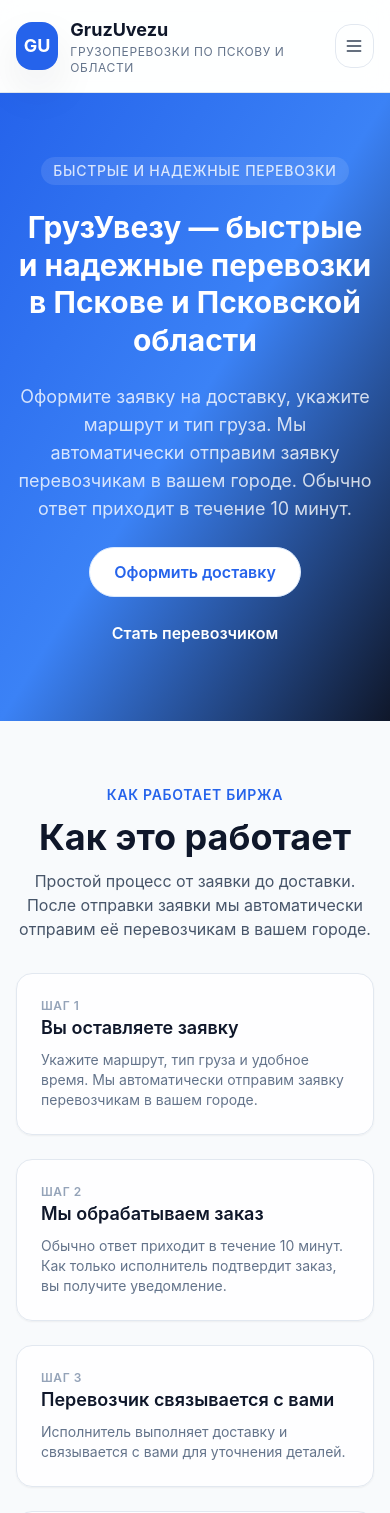
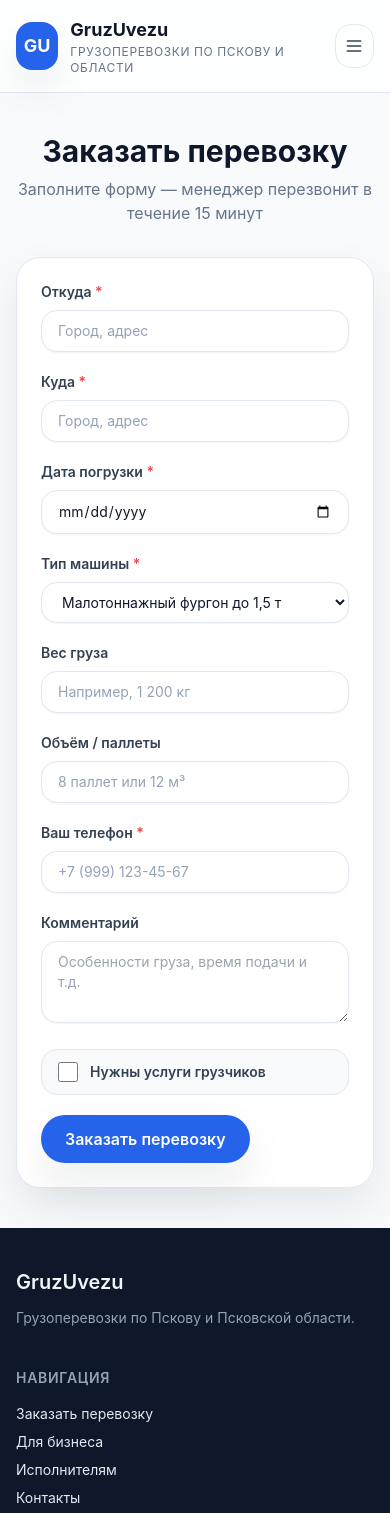
Before and after one commit to paybackovich/gruzuvezu, a React (Vite) app in the folder project/frontend/: page / in a window 390 px wide. Shown: the top 1513 px of the page. Built offline with nearby package versions, Linux system fonts and the light colour scheme.

Commit message:
Update Carriers, Contacts, and Home pages: enhance Carriers page with new collaboration conditions and requirements, simplify Contacts form by removing email field, and implement a new order request form on Home page for better user interaction.

```diff
--- a/project/frontend/src/pages/Carriers.jsx
+++ b/project/frontend/src/pages/Carriers.jsx
@@ -1,83 +1,79 @@
+import Button from '../components/Button.jsx';
 import Card from '../components/Card.jsx';
-import Button from '../components/Button.jsx';
 
-const carriers = [
+const conditions = [
   {
-    name: 'Газелька 60',
-    rating: '4.9',
-    fleet: 'Газели-тент · 3 авто',
-    routes: 'Москва — Петербург, Псков, Великий Новгород',
-    tariff: 'от 10 000 ₽ / рейс',
-    description: 'Собственный диспетчерский центр, страхование груза до 3 млн ₽, круглосуточная поддержка.',
-    tags: ['Маркетплейсы', 'Страховка'],
+    title: 'Получайте заявки напрямую',
+    description: 'Мы присылаем заказы в удобный для вас канал. Вы сами решаете, какие брать — никаких обязательств.',
   },
-]
+  {
+    title: 'Прозрачная оплата',
+    description: 'Стоимость заранее согласована с заказчиком. Никаких скрытых комиссий и задержек выплат.',
+  },
+  {
+    title: 'Работа в своём регионе',
+    description: 'Заявки подбираются по вашему городу и маршрутам. Не нужно гонять машину порожняком.',
+  },
+];
 
 const Carriers = () => (
-  <div className="mx-auto w-full max-w-6xl space-y-10 px-4 py-10 sm:px-6">
+  <div className="mx-auto w-full max-w-6xl space-y-16 px-4 py-10 sm:px-6">
     <div className="space-y-4">
-      <p className="text-sm font-semibold uppercase tracking-wider text-blue-600">Перевозчики</p>
-      <h1 className="text-4xl font-bold text-slate-900">Каталог проверенных партнёров биржи</h1>
-      <p className="text-base text-slate-600">
-        Каждый перевозчик проходит верификацию документов, проверку автопарка и пилотные рейсы. Вы
-        видите рейтинг, тарифы и специализацию до публикации заявки.
+      <p className="text-sm font-semibold uppercase tracking-wider text-blue-600">Исполнителям</p>
+      <h1 className="text-4xl font-bold text-slate-900">
+        Работайте с нами — получайте стабильные заказы
+      </h1>
+      <p className="max-w-2xl text-base text-slate-600">
+        Если у вас есть грузовой автомобиль и желание работать — мы обеспечим вас заказами по
+        Пскову и области. Подключаем перевозчиков с подтверждёнными документами.
       </p>
-    </div>
-
-    <div className="grid gap-6 lg:grid-cols-2">
-      {carriers.map((carrier) => (
-        <Card key={carrier.name} title={carrier.name} description={carrier.description}>
-          <div className="mt-4 space-y-2 text-sm text-slate-600">
-            <p>
-              <span className="font-semibold text-slate-800">Рейтинг:</span> {carrier.rating}
-            </p>
-            <p>
-              <span className="font-semibold text-slate-800">Флот:</span> {carrier.fleet}
-            </p>
-            <p>
-              <span className="font-semibold text-slate-800">Маршруты:</span> {carrier.routes}
-            </p>
-            <p>
-              <span className="font-semibold text-slate-800">Тарифы:</span>{' '}
-              <span className="text-blue-600">{carrier.tariff}</span>
-            </p>
-          </div>
-          <div className="mt-4 flex flex-wrap gap-2">
-            {carrier.tags.map((tag) => (
-              <span
-                key={tag}
-                className="rounded-full border border-blue-100 bg-blue-50 px-3 py-1 text-xs font-semibold text-blue-700"
-              >
-                {tag}
-              </span>
-            ))}
-          </div>
-          <div className="mt-6 flex flex-wrap gap-3">
-            <Button size="sm" to="/request">
-              Выбрать перевозчика
-            </Button>
-            <Button size="sm" variant="secondary" to="/contacts">
-              Запросить встречу
-            </Button>
-          </div>
-        </Card>
-      ))}
-    </div>
-
-    <div className="rounded-3xl border border-slate-200 bg-white p-6 text-center shadow-sm">
-      <p className="text-sm font-semibold uppercase tracking-wider text-blue-600">Стать партнёром</p>
-      <h2 className="mt-2 text-3xl font-bold text-slate-900">Присоединяйтесь к бирже перевозчиков</h2>
-      <p className="mt-3 text-base text-slate-600">
-        Мы подключаем автопарки с подтверждённой историей и гибким графиком. Ежедневные заявки,
-        прозрачные расчёты и поддержка 24/7.
-      </p>
-      <div className="mt-6 flex justify-center gap-3">
-        <Button to="/contacts">Оставить заявку</Button>
-        <Button variant="secondary" to="/request">
-          Смотреть требования
+      <div className="flex flex-wrap gap-3 pt-2">
+        <Button to="/contacts" size="lg">
+          Подключиться
         </Button>
       </div>
     </div>
+
+    <section>
+      <h2 className="mb-8 text-2xl font-bold text-slate-900">Условия сотрудничества</h2>
+      <div className="grid gap-6 md:grid-cols-3">
+        {conditions.map((c) => (
+          <Card key={c.title} title={c.title} description={c.description} />
+        ))}
+      </div>
+    </section>
+
+    <section>
+      <h2 className="mb-6 text-2xl font-bold text-slate-900">Что нужно для подключения</h2>
+      <ul className="space-y-3 text-slate-600">
+        {[
+          'Собственный грузовой автомобиль или автопарк',
+          'Действующие водительские права и документы на ТС',
+          'Готовность работать по Пскову и Псковской области',
+        ].map((item) => (
+          <li key={item} className="flex items-start gap-3">
+            <span className="mt-1 h-5 w-5 flex-shrink-0 rounded-full bg-blue-100 text-center text-xs font-bold leading-5 text-blue-600">
+              ✓
+            </span>
+            <span>{item}</span>
+          </li>
+        ))}
+      </ul>
+    </section>
+
+    <section className="rounded-3xl border border-slate-200 bg-white p-8 text-center shadow-soft">
+      <h2 className="text-2xl font-bold text-slate-900">Готовы начать?</h2>
+      <p className="mt-3 text-slate-600">
+        Свяжитесь с нами — расскажем подробнее и оформим сотрудничество.
+      </p>
+      <p className="mt-4 text-xl font-semibold text-slate-900">8 (8112) 60-40-60</p>
+      <p className="text-sm text-slate-500">Будни 09:00–20:00</p>
+      <div className="mt-6">
+        <Button to="/contacts" size="lg">
+          Оставить заявку
+        </Button>
+      </div>
+    </section>
   </div>
 );
 
--- a/project/frontend/src/pages/Contacts.jsx
+++ b/project/frontend/src/pages/Contacts.jsx
@@ -4,7 +4,7 @@ import Input from '../components/Input.jsx';
 import Button from '../components/Button.jsx';
 
 const Contacts = () => {
-  const [form, setForm] = useState({ name: '', phone: '', email: '', message: '' });
+  const [form, setForm] = useState({ name: '', phone: '', message: '' });
   const [sent, setSent] = useState(false);
 
   const handleChange = (event) => {
@@ -22,56 +22,57 @@ const Contacts = () => {
     <div className="mx-auto w-full max-w-6xl space-y-10 px-4 py-10 sm:px-6">
       <div className="space-y-4">
         <p className="text-sm font-semibold uppercase tracking-wider text-blue-600">Контакты</p>
-        <h1 className="text-4xl font-bold text-slate-900">Всегда на связи с клиентами и партнёрами</h1>
+        <h1 className="text-4xl font-bold text-slate-900">Свяжитесь с нами</h1>
         <p className="text-base text-slate-600">
-          Помогаем запустить логистику, подключить безопасную сделку и выстроить работу с
-          перевозчиками. Пишите удобным способом — ответим в течение рабочего часа.
+          Ответим на вопросы по перевозке, стоимости и условиям сотрудничества.
         </p>
       </div>
 
       <div className="grid gap-8 lg:grid-cols-[0.9fr_1.1fr]">
         <div className="space-y-6 rounded-3xl border border-slate-200 bg-white p-6 shadow-soft">
           <div>
-            <p className="text-sm uppercase tracking-widest text-blue-600">Офис и поддержка</p>
+            <p className="text-sm uppercase tracking-widest text-blue-600">Телефон</p>
             <p className="mt-3 text-2xl font-bold text-slate-900">8 (8112) 60-40-60</p>
-            <p className="text-sm text-slate-500">Будни 09:00–20:00, без выходных для срочных грузов</p>
-          </div>
-          <div className="space-y-2 text-sm text-slate-600">
-            <p>Москва, ул. Автотранспортная, 14 · БЦ «Терминал»</p>
-            <p>sales@gruzuvezu.ru · telegram: @gruzuvezu_support</p>
+            <p className="text-sm text-slate-500">Будни 09:00–20:00, в выходные для срочных грузов</p>
           </div>
         </div>
 
-        <form onSubmit={handleSubmit} className="space-y-6 rounded-3xl border border-slate-200 bg-white p-6 shadow-soft">
+        <form
+          onSubmit={handleSubmit}
+          className="space-y-6 rounded-3xl border border-slate-200 bg-white p-6 shadow-soft"
+        >
           <div className="space-y-2">
             <p className="text-base font-semibold text-slate-900">Напишите нам</p>
-            <p className="text-sm text-slate-500">Оставьте контакты — вернёмся с ответом и расчётом.</p>
+            <p className="text-sm text-slate-500">Оставьте контакты — перезвоним в течение рабочего часа.</p>
           </div>
           <FormField id="name" label="Ваше имя" required>
-            <Input id="name" name="name" value={form.name} onChange={handleChange} placeholder="Алексей" required />
+            <Input
+              id="name"
+              name="name"
+              value={form.name}
+              onChange={handleChange}
+              placeholder="Алексей"
+              required
+            />
           </FormField>
-          <div className="grid gap-5 md:grid-cols-2">
           <FormField id="phone" label="Телефон" required>
             <Input
               id="phone"
               name="phone"
+              type="tel"
               value={form.phone}
               onChange={handleChange}
               placeholder="+7 (999) 123-45-67"
               required
             />
           </FormField>
-            <FormField id="email" label="E-mail">
-              <Input id="email" name="email" value={form.email} onChange={handleChange} placeholder="company@domain.ru" />
-            </FormField>
-          </div>
           <FormField id="message" label="Сообщение" required>
             <textarea
               id="message"
               name="message"
               rows={4}
               className="w-full rounded-2xl border border-slate-200 bg-white px-4 py-2.5 text-sm text-slate-900 shadow-sm focus:border-blue-500 focus:ring-4 focus:ring-blue-100"
-              placeholder="Опишите задачу, города и сроки."
+              placeholder="Опишите задачу, маршрут и сроки."
               value={form.message}
               onChange={handleChange}
               required
@@ -79,11 +80,10 @@ const Contacts = () => {
           </FormField>
           <div className="flex flex-wrap items-center gap-4">
             <Button type="submit">Отправить</Button>
-            <p className="text-sm text-slate-500">Среднее время ответа — 12 минут.</p>
           </div>
           {sent && (
             <div className="rounded-2xl border border-green-100 bg-green-50 px-4 py-3 text-sm text-green-700">
-              Сообщение сохранено локально. На рабочем сервере запрос поступит менеджеру автоматически.
+              Сообщение принято. Перезвоним в ближайшее время.
             </div>
           )}
         </form>
--- a/project/frontend/src/pages/Home.jsx
+++ b/project/frontend/src/pages/Home.jsx
@@ -1,136 +1,175 @@
-import { Link } from 'react-router-dom';
-import Hero from '../components/Hero.jsx';
-import Card from '../components/Card.jsx';
-import FAQ from '../components/FAQ.jsx';
+import { useState } from 'react';
+import FormField from '../components/FormField.jsx';
+import Input from '../components/Input.jsx';
 import Button from '../components/Button.jsx';
 
-const steps = [
-  {
-    title: 'Вы оставляете заявку',
-    description: 'Укажите маршрут, тип груза и удобное время. Мы автоматически отправим заявку перевозчикам в вашем городе.',
-  },
-  {
-    title: 'Мы обрабатываем заказ',
-    description: 'Обычно ответ приходит в течение 10 минут. Как только исполнитель подтвердит заказ, вы получите уведомление.',
-  },
-  {
-    title: 'Перевозчик связывается с вами',
-    description: 'Исполнитель выполняет доставку и связывается с вами для уточнения деталей.',
-  },
-  {
-    title: 'Вы можете оставить отзыв',
-    description: 'После завершения перевозки вы можете написать отзыв о работе перевозчика.',
-  },
+const vehicleOptions = [
+  'Малотоннажный фургон до 1,5 т',
+  'Газель тентованная',
+  'Изотермический кузов',
+  'Термобудка',
+  'Бортовая платформа',
 ];
 
-const faqItems = [
-  {
-    question: 'Как быстро обработается заявка?',
-    answer:
-      'Обычно ответ приходит в течение 10 минут после оформления заявки. Как только исполнитель подтвердит заказ, вы получите уведомление и контакт для связи.',
-  },
-  {
-    question: 'Сколько стоит перевозка?',
-    answer:
-      'Стоимость зависит от маршрута и типа груза. Цена согласовывается с перевозчиком после подтверждения заказа.',
-  },
-  {
-    question: 'Как связаться с перевозчиком?',
-    answer:
-      'После подтверждения заказа вы получите контакт исполнителя. Перевозчик свяжется с вами для уточнения деталей доставки.',
-  },
-];
+const initialState = {
+  from: '',
+  to: '',
+  date: '',
+  vehicle: vehicleOptions[0],
+  weight: '',
+  volume: '',
+  loaders: false,
+  phone: '',
+  comment: '',
+};
 
-const Home = () => (
-  <div className="space-y-16 pb-16">
-    <Hero
-      subtitle="быстрые и надежные перевозки"
-      title="ГрузУвезу — быстрые и надежные перевозки в Пскове и Псковской области"
-      description="Оформите заявку на доставку, укажите маршрут и тип груза. Мы автоматически отправим заявку перевозчикам в вашем городе. Обычно ответ приходит в течение 10 минут."
-      primaryCta={{ label: 'Оформить доставку', to: '/request' }}
-      secondaryCta={{ label: 'Стать перевозчиком', to: '/carriers' }}
-    />
+const Home = () => {
+  const [formData, setFormData] = useState(initialState);
+  const [submitted, setSubmitted] = useState(false);
 
-    <section className="mx-auto w-full max-w-6xl px-4 sm:px-6">
-      <div className="mb-8 flex flex-col gap-3 text-center">
-        <p className="text-sm font-semibold uppercase tracking-wider text-blue-600">
-          Как работает биржа
-        </p>
-        <h2 className="text-4xl font-bold text-slate-900">Как это работает</h2>
-        <p className="text-base text-slate-600">
-          Простой процесс от заявки до доставки. После отправки заявки мы автоматически отправим её перевозчикам в вашем городе.
+  const handleChange = (event) => {
+    const { name, value, type, checked } = event.target;
+    setFormData((prev) => ({ ...prev, [name]: type === 'checkbox' ? checked : value }));
+  };
+
+  const handleSubmit = (event) => {
+    event.preventDefault();
+    setSubmitted(true);
+    setTimeout(() => setSubmitted(false), 4000);
+  };
+
+  return (
+    <div className="mx-auto w-full max-w-2xl px-4 py-10 sm:px-6">
+      <div className="mb-8 space-y-2 text-center">
+        <h1 className="text-3xl font-bold text-slate-900">Заказать перевозку</h1>
+        <p className="text-base text-slate-500">
+          Заполните форму — менеджер перезвонит в течение 15 минут
         </p>
       </div>
-      <div className="grid gap-6 md:grid-cols-2 lg:grid-cols-4">
-        {steps.map((step, index) => (
-          <Card key={step.title} eyebrow={`Шаг ${index + 1}`} title={step.title} description={step.description} />
+
+      <form
+        onSubmit={handleSubmit}
+        className="space-y-5 rounded-3xl border border-slate-200 bg-white p-6 shadow-soft"
+      >
+        <div className="grid gap-5 md:grid-cols-2">
+          <FormField id="from" label="Откуда" required>
+            <Input
+              id="from"
+              name="from"
+              placeholder="Город, адрес"
+              value={formData.from}
+              onChange={handleChange}
+              required
+            />
+          </FormField>
+          <FormField id="to" label="Куда" required>
+            <Input
+              id="to"
+              name="to"
+              placeholder="Город, адрес"
+              value={formData.to}
+              onChange={handleChange}
+              required
+            />
+          </FormField>
+        </div>
+
+        <div className="grid gap-5 md:grid-cols-2">
+          <FormField id="date" label="Дата погрузки" required>
+            <Input
+              id="date"
+              type="date"
+              name="date"
+              value={formData.date}
+              onChange={handleChange}
+              required
+            />
+          </FormField>
+          <FormField id="vehicle" label="Тип машины" required>
+            <select
+              id="vehicle"
+              name="vehicle"
+              value={formData.vehicle}
+              onChange={handleChange}
+              className="w-full rounded-2xl border border-slate-200 bg-white px-4 py-2.5 text-sm text-slate-900 shadow-sm focus:border-blue-500 focus:ring-4 focus:ring-blue-100"
+            >
+              {vehicleOptions.map((option) => (
+                <option key={option} value={option}>
+                  {option}
+                </option>
               ))}
+            </select>
+          </FormField>
         </div>
-    </section>
 
-    <section className="mx-auto w-full max-w-6xl px-4 sm:px-6">
-      <div className="mb-8 flex flex-col gap-3 text-center">
-        <p className="text-sm font-semibold uppercase tracking-wider text-blue-600">Перевозчикам</p>
-        <h2 className="text-4xl font-bold text-slate-900">Вы перевозчик? Работайте с ГрузУвезу</h2>
-        <p className="text-base text-slate-600">
-          Получайте заказы рядом с вами и сами решайте, какие из них брать. Нет обязательств брать все заявки.
-        </p>
+        <div className="grid gap-5 md:grid-cols-2">
+          <FormField id="weight" label="Вес груза">
+            <Input
+              id="weight"
+              name="weight"
+              placeholder="Например, 1 200 кг"
+              value={formData.weight}
+              onChange={handleChange}
+            />
+          </FormField>
+          <FormField id="volume" label="Объём / паллеты">
+            <Input
+              id="volume"
+              name="volume"
+              placeholder="8 паллет или 12 м³"
+              value={formData.volume}
+              onChange={handleChange}
+            />
+          </FormField>
         </div>
-      <div className="grid gap-6 md:grid-cols-2">
-        <Card
-          title="Заявки приходят напрямую в Telegram-бот"
-          description="Вы можете принять заказ или отказаться. Удобный интерфейс для управления заявками."
+
+        <FormField id="phone" label="Ваш телефон" required>
+          <Input
+            id="phone"
+            name="phone"
+            type="tel"
+            placeholder="+7 (999) 123-45-67"
+            value={formData.phone}
+            onChange={handleChange}
+            required
           />
-        <Card
-          title="Прозрачные условия и понятная статистика"
-          description="Видите все детали заказа, маршрут и тип груза. Отслеживайте свою статистику и рейтинг."
+        </FormField>
+
+        <FormField id="comment" label="Комментарий">
+          <textarea
+            id="comment"
+            name="comment"
+            rows={3}
+            className="w-full rounded-2xl border border-slate-200 bg-white px-4 py-2.5 text-sm text-slate-900 shadow-sm focus:border-blue-500 focus:ring-4 focus:ring-blue-100"
+            placeholder="Особенности груза, время подачи и т.д."
+            value={formData.comment}
+            onChange={handleChange}
           />
+        </FormField>
+
+        <label className="flex items-center gap-3 rounded-2xl border border-slate-200 bg-slate-50 px-4 py-3">
+          <input
+            type="checkbox"
+            name="loaders"
+            checked={formData.loaders}
+            onChange={handleChange}
+            className="h-5 w-5 rounded border-slate-300 text-blue-600 focus:ring-blue-400"
+          />
+          <span className="text-sm font-semibold text-slate-700">Нужны услуги грузчиков</span>
+        </label>
+
+        <Button type="submit" size="lg">
+          Заказать перевозку
+        </Button>
+
+        {submitted && (
+          <div className="rounded-2xl border border-green-100 bg-green-50 px-4 py-3 text-sm text-green-700">
+            Заявка принята. Менеджер свяжется с вами в течение 15 минут.
           </div>
-      <div className="mt-8 text-center">
-        <Button to="/carriers" size="lg">Стать перевозчиком</Button>
-      </div>
-    </section>
-
-    <section className="mx-auto w-full max-w-6xl px-4 sm:px-6">
-      <div className="grid gap-10 rounded-3xl border border-blue-100 bg-blue-50/60 px-6 py-10 shadow-inner md:grid-cols-2">
-        <div className="space-y-4">
-          <p className="text-sm font-semibold uppercase tracking-wider text-blue-600">
-            Готовы начать
-          </p>
-          <h3 className="text-3xl font-bold text-slate-900">
-            Оформите заявку и получите ответ в течение 10 минут
-          </h3>
-          <p className="text-base text-slate-600">
-            После отправки заявки мы автоматически отправим её перевозчикам в вашем городе. Как только исполнитель подтвердит заказ, вы получите уведомление и контакт для связи.
-          </p>
-          <div className="flex flex-wrap gap-3">
-            <Button to="/request">Оформить доставку</Button>
-            <Button to="/contacts" variant="secondary">
-              Связаться с нами
-            </Button>
-          </div>
-        </div>
-        <div className="space-y-4 rounded-2xl bg-white p-6 shadow-soft">
-          <p className="text-sm font-semibold uppercase tracking-wider text-slate-500">
-            Служба поддержки
-          </p>
-          <div className="space-y-2 text-sm text-slate-600">
-            <p>Телефон: 8 (8112) 60-40-60</p>
-            <p>Telegram: @gruzuvezu_support</p>
-            <p>E-mail: sales@gruzuvezu.ru</p>
-          </div>
-        </div>
-      </div>
-    </section>
-
-    <section className="mx-auto w-full max-w-6xl space-y-8 px-4 sm:px-6">
-      <div className="text-center">
-        <p className="text-sm font-semibold uppercase tracking-wider text-blue-600">FAQ</p>
-        <h2 className="mt-2 text-4xl font-bold text-slate-900">Отвечаем на частые вопросы</h2>
-      </div>
-      <FAQ items={faqItems} />
-    </section>
+        )}
+      </form>
     </div>
   );
+};
 
 export default Home;
```
Lines whose indentation alone changed are shown as unchanged.
